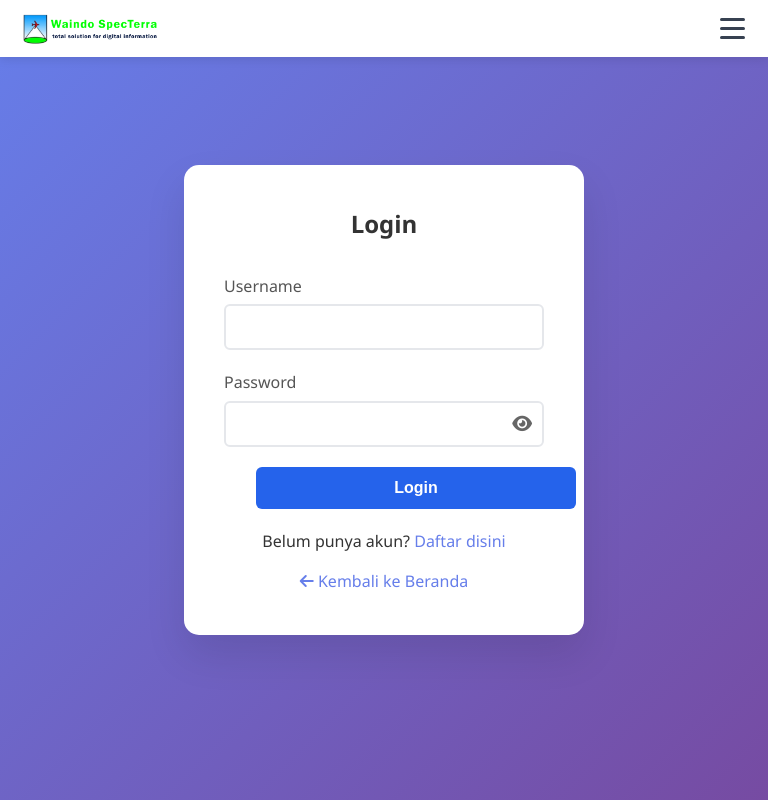
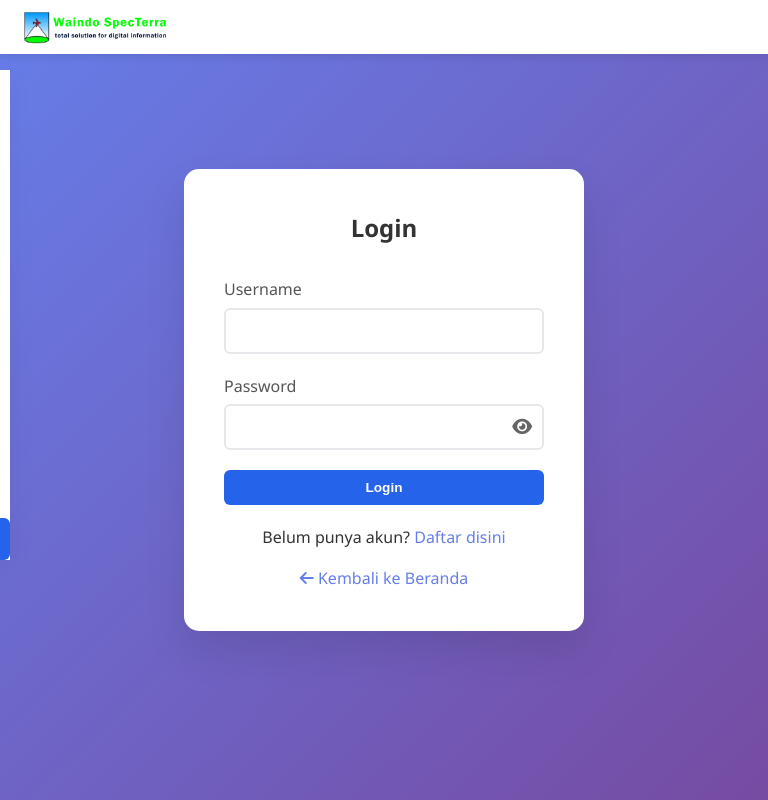
Before and after one commit to rekis-0103/12RPL1_27_RekishiiLucy, a PHP site: page /login.php in a window 768 px wide. Run offline with PHP 8.4, Linux system fonts and the light colour scheme.

Commit message:
perbaikan navbar (rada2 emg)

```diff
--- a/assets/css/navbar.css
+++ b/assets/css/navbar.css
@@ -1,14 +1,18 @@
-/* Navbar Container Improvements */
+/* Navbar Container Improvements - Fixed Responsive */
 .nav-container {
   display: flex;
   justify-content: space-between;
   align-items: center;
+  width: 100%;
   max-width: 1200px;
   padding: 0 20px;
-  overflow: visible;
+  overflow: hidden;
   margin-top: 7px;
   margin-bottom: 7px;
-  margin-left: 175px;
+  margin-left: auto;
+  margin-right: auto;
+  box-sizing: border-box;
+  min-width: 0;
 }
 
 /* Logo Improvements */
@@ -30,6 +34,7 @@
   justify-content: center;
   list-style: none;
   margin-left: 20px;
+  padding: 0;
 }
 
 .nav-menu li {
@@ -61,6 +66,8 @@
   align-items: center;
   margin-left: auto;
   padding-left: 1.5rem;
+  flex-shrink: 0;
+  min-width: 0;
 }
 
 /* Login Button Improvements */
@@ -75,6 +82,7 @@
   display: inline-block !important;
   text-align: center !important;
   min-width: 80px !important;
+  text-decoration: none !important;
 }
 
 .login-btn:hover {
@@ -169,7 +177,7 @@
   }
 }
 
-/* Active state for mobile - PENTING! */
+/* Active state for mobile */
 .user-dropdown.active .user-dropdown-content {
   display: block !important;
   animation: slideDown 0.3s ease;
@@ -198,23 +206,68 @@
   border-radius: 2px;
 }
 
-/* Mobile Responsive - Improved */
-@media (max-width: 1024px) {
+/* Large Desktop Responsive - Minor adjustments */
+@media (min-width: 1400px) {
+  .nav-container {
+    max-width: 1400px;
+    padding: 0 40px;
+  }
+}
+
+/* Desktop Responsive - Tighter spacing for smaller screens */
+@media (min-width: 1024px) and (max-width: 1199px) {
   .nav-menu {
-    gap: 1rem;
+    gap: 0.75rem;
+    margin-left: 15px;
   }
 
   .nav-menu a {
-    padding: 0.5rem 0.75rem;
+    padding: 0.75rem 0.875rem;
     font-size: 0.9rem;
+  }
+
+  .nav-right {
+    padding-left: 1rem;
   }
 }
 
-@media (max-width: 768px) {
+/* Tablet Landscape - Keep original menu structure */
+@media (min-width: 768px) and (max-width: 1023px) {
   .nav-container {
     padding: 0 15px;
-    gap: 1rem;
+  }
+
+  .nav-logo img {
+    max-width: 160px;
+  }
+
+  .nav-menu {
+    gap: 0.5rem;
+    margin-left: 10px;
+  }
+
+  .nav-menu a {
+    padding: 0.625rem 0.75rem;
+    font-size: 0.85rem;
+  }
+
+  .nav-right {
+    padding-left: 0.75rem;
+  }
+
+  .user-dropdown-btn,
+  .login-btn {
+    padding: 0.625rem 1rem !important;
+    font-size: 0.85rem !important;
+  }
+}
+
+/* Mobile and Tablet Portrait - Original mobile menu */
+@media (max-width: 767px) {
+  .nav-container {
+    padding: 0 15px;
     margin-left: 0;
+    margin-right: 0;
   }
 
   .nav-logo img {
@@ -237,6 +290,7 @@
     height: calc(100vh - 70px);
     overflow-y: auto;
     z-index: 999;
+    margin-left: 0;
   }
 
   .nav-menu.active {
@@ -264,7 +318,6 @@
     color: #2563eb;
   }
 
-  /* PERBAIKAN UTAMA: Dropdown di Mobile */
   .user-dropdown {
     width: 100%;
     margin: 1rem 0 0 0;
@@ -278,15 +331,14 @@
     border-radius: 6px;
     margin: 0 2rem;
     box-sizing: border-box;
-    border-bottom: none; /* Remove border that might interfere */
   }
 
   .user-dropdown-content {
-    position: static !important; /* PENTING: Static positioning untuk mobile */
+    position: static !important;
     box-shadow: 0 4px 12px rgba(0, 0, 0, 0.1);
     border: 1px solid #e5e7eb;
-    margin: 0.5rem 2rem 0 2rem; /* Add margin for proper spacing */
-    width: calc(100% - 4rem); /* Match button width */
+    margin: 0.5rem 2rem 0 2rem;
+    width: calc(100% - 4rem);
     display: none;
     border-radius: 6px;
     background-color: white;
@@ -295,14 +347,13 @@
     right: auto !important;
   }
 
-  /* Mobile dropdown active state - PENTING! */
   .user-dropdown.active .user-dropdown-content {
     display: block !important;
     animation: slideDown 0.3s ease;
   }
 
   .user-dropdown-content a {
-    justify-content: flex-start; /* Align text to left */
+    justify-content: flex-start;
     padding: 0.875rem 1.5rem;
     border-bottom: 1px solid #e5e7eb;
     background-color: white;
@@ -331,12 +382,16 @@
     justify-content: center;
     box-sizing: border-box;
   }
+
+  .nav-right {
+    padding-left: 0;
+    margin-left: 0;
+  }
 }
 
 @media (max-width: 480px) {
   .nav-container {
     padding: 0 10px;
-    margin-left: 0;
   }
 
   .nav-logo img {
@@ -394,10 +449,15 @@
   transform: rotate(45deg) translate(-5px, -6px);
 }
 
-.user-dropdown.active {
-  background-color: rgba(255, 255, 255, 0.1);
+/* Hide hamburger on desktop and tablet landscape */
+@media (min-width: 768px) {
+  .hamburger {
+    display: none !important;
+  }
 }
 
-.user-dropdown-content {
-  border: 2px solid black !important;
+/* Ensure proper stacking context */
+.nav-container {
+  position: relative;
+  z-index: 1000;
 }
```
